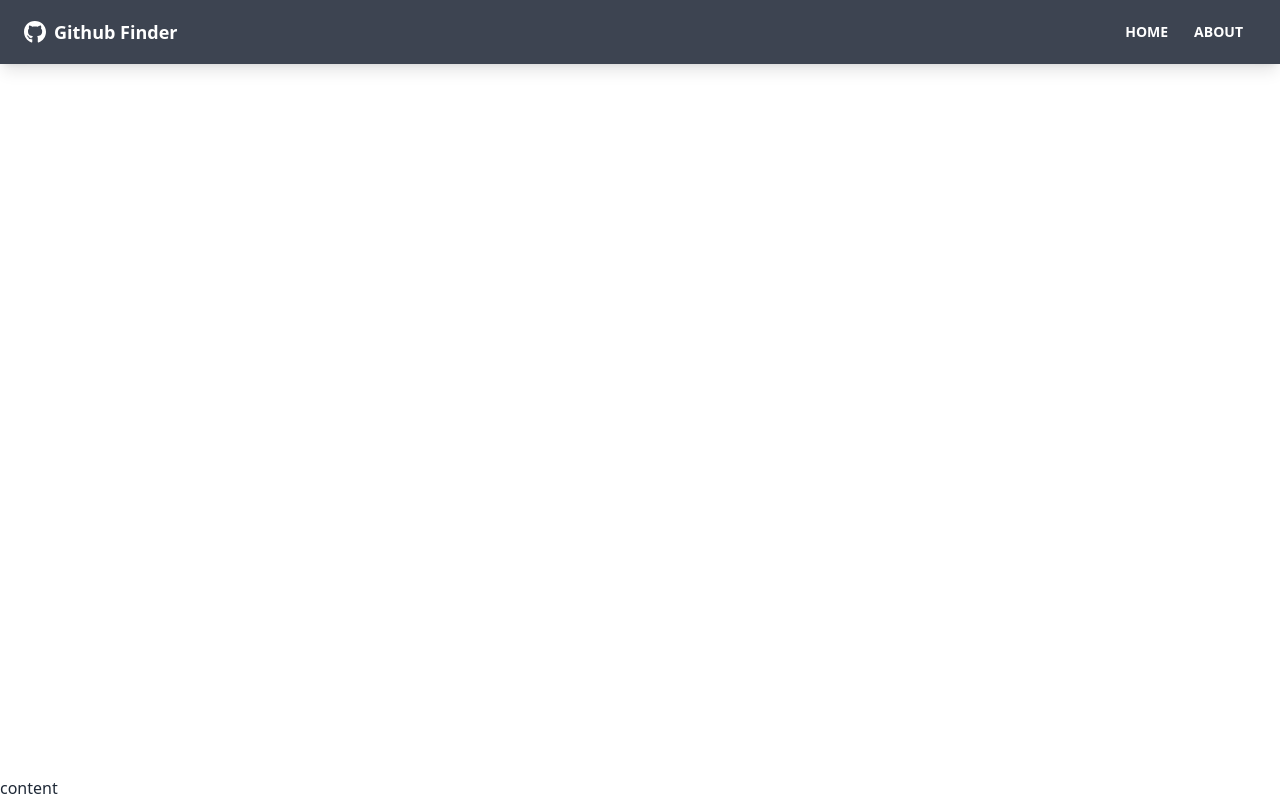
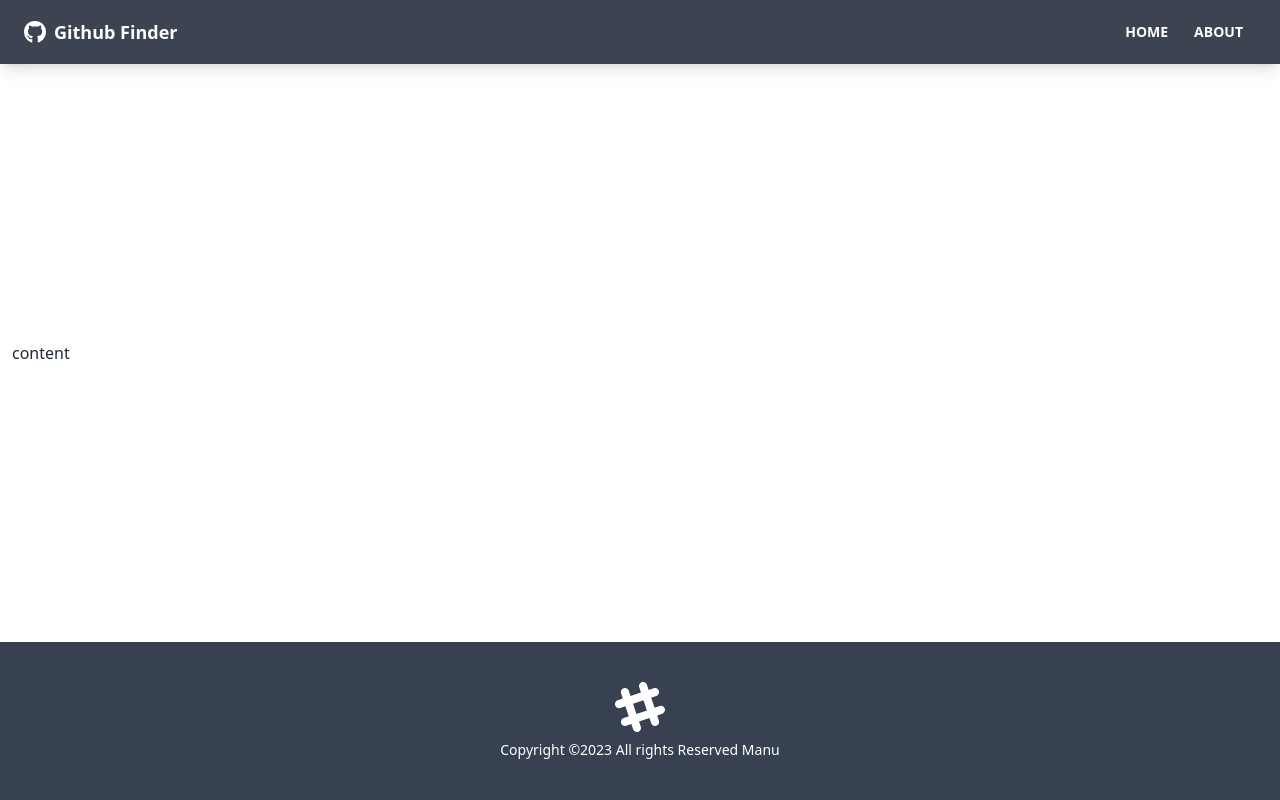
Before and after one commit to Emmanuel687/Api, a React (Create React App) app: page / in a window 1280 px wide. Built offline with nearby package versions, Linux system fonts and the light colour scheme.

Commit message:
Dev:-Created Footer Content

```diff
--- a/src/App.js
+++ b/src/App.js
@@ -1,5 +1,6 @@
 import { BrowserRouter as Router, Route } from "react-router-dom";
 import Navbar from "./component/layout/Navbar";
+import Footer from "./component/layout/Footer";
 
 function App() {
   return (
@@ -7,7 +8,8 @@
       <div className="flex flex-col justify-between h-screen">
         <Navbar></Navbar>
 
-        <main>content</main>
+        <main className="container mx-auto px-3 pb-12">content</main>
+        <Footer></Footer>
 
       </div>
     </Router>
--- a/src/component/layout/Footer.jsx
+++ b/src/component/layout/Footer.jsx
@@ -1,7 +1,24 @@
-import React from 'react'
+import React from "react";
 function Footer() {
+  const footerYear= new Date().getFullYear();
   return (
-    <div>Footer</div>
-  )}
+    <footer className="footer p-10 bg-gray-700 text-primary-content footer-center">
+      <div>
+        <svg
+          width="50"
+          height="50"
+          viewBox="0 0 24 24"
+          xmlns="http://www.w3.org/2000/svg"
+          fillRule="evenodd"
+          clipRule="evenodd"
+          className="inline-block fill-current"
+        >
+          <path d="M22.672 15.226l-2.432.811.841 2.515c.33 1.019-.209 2.127-1.23 2.456-1.15.325-2.148-.321-2.463-1.226l-.84-2.518-5.013 1.677.84 2.517c.391 1.203-.434 2.542-1.831 2.542-.88 0-1.601-.564-1.86-1.314l-.842-2.516-2.431.809c-1.135.328-2.145-.317-2.463-1.229-.329-1.018.211-2.127 1.231-2.456l2.432-.809-1.621-4.823-2.432.808c-1.355.384-2.558-.59-2.558-1.839 0-.817.509-1.582 1.327-1.846l2.433-.809-.842-2.515c-.33-1.02.211-2.129 1.232-2.458 1.02-.329 2.13.209 2.461 1.229l.842 2.515 5.011-1.677-.839-2.517c-.403-1.238.484-2.553 1.843-2.553.819 0 1.585.509 1.85 1.326l.841 2.517 2.431-.81c1.02-.33 2.131.211 2.461 1.229.332 1.018-.21 2.126-1.23 2.456l-2.433.809 1.622 4.823 2.433-.809c1.242-.401 2.557.484 2.557 1.838 0 .819-.51 1.583-1.328 1.847m-8.992-6.428l-5.01 1.675 1.619 4.828 5.011-1.674-1.62-4.829z"></path>
+        </svg>
+        <p>Copyright &copy;{footerYear} All rights Reserved Manu</p>
+      </div>
+    </footer>
+  );
+}
 
-export default Footer
+export default Footer;
```
